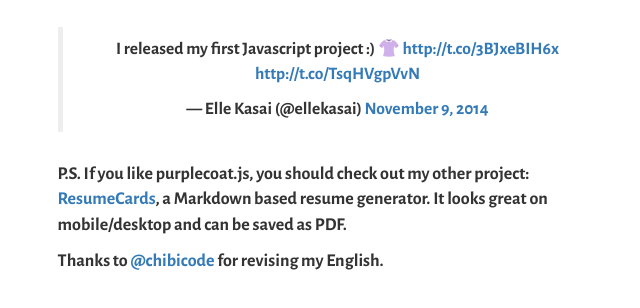
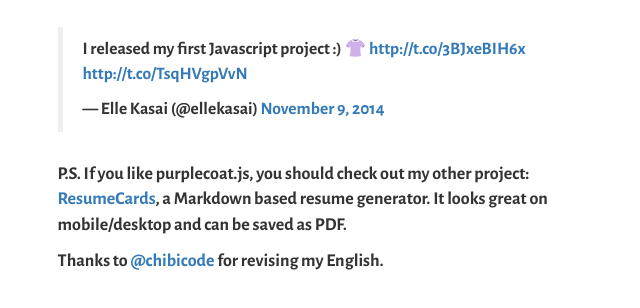
Before and after one commit to ellekasai/purplecoat.js, a website: page index.html in a window 1280 px wide. Shown: the part 3864-4172 px from the top of the page, without its empty margins (305-945 px from the left). Drawn offline with nearby package versions, Linux system fonts and the light colour scheme; a web font is replaced by a local one.

Commit message:
remove align="center"

```diff
--- a/index.html
+++ b/index.html
@@ -162,7 +162,7 @@ $(".js-purplecoat-hover-trigger").on("mouseover", function() {
         <p class="text-center"><a href="https://twitter.com/share" class="twitter-share-button" data-via="ellekasai" data-size="large">Tweet</a> <iframe src="http://ghbtns.com/github-btn.html?user=ellekasai&repo=purplecoat.js&type=watch&count=true&size=large"
   allowtransparency="true" frameborder="0" scrolling="0" width="170" height="30" style="margin-top: 14px;"></iframe></p>
         <p class="space-md text-center">
-          <blockquote data-cards="hidden" class="twitter-tweet" lang="en" align="center"><p>I released my first Javascript project :) 👚 <a href="http://t.co/3BJxeBIH6x">http://t.co/3BJxeBIH6x</a> <a href="http://t.co/TsqHVgpVvN">http://t.co/TsqHVgpVvN</a></p>&mdash; Elle Kasai (@ellekasai) <a href="https://twitter.com/ellekasai/status/531570429748445184">November 9, 2014</a></blockquote>
+          <blockquote data-cards="hidden" class="twitter-tweet" lang="en"><p>I released my first Javascript project :) 👚 <a href="http://t.co/3BJxeBIH6x">http://t.co/3BJxeBIH6x</a> <a href="http://t.co/TsqHVgpVvN">http://t.co/TsqHVgpVvN</a></p>&mdash; Elle Kasai (@ellekasai) <a href="https://twitter.com/ellekasai/status/531570429748445184">November 9, 2014</a></blockquote>
         </p>
         <p class="space-md">P.S. If you like purplecoat.js, you should check out my other project: <a href="http://ellekasai.github.io/resumecards/" target="_blank">ResumeCards</a>, a Markdown based resume generator. It looks great on mobile/desktop and can be saved as PDF.</p>
         <p>Thanks to <a href="https://twitter.com/chibicode" target="_blank">@chibicode</a> for revising my English.</p>
```
